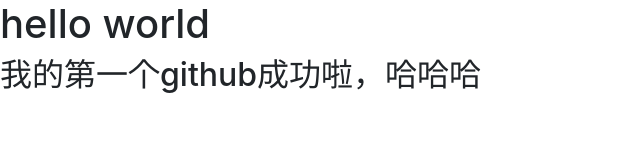
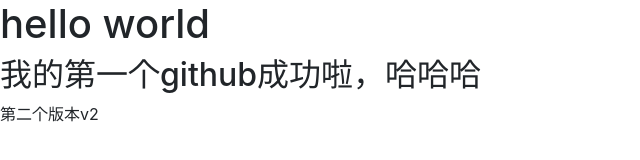
Before and after one commit to xiangbt1996/helloworld, a plain HTML site: page index.html in a window 1280 px wide. Shown: the whole page, without its empty margins (0-640 px from the left). Drawn offline with nearby package versions, Linux system fonts and the light colour scheme.

Commit message:
v2版本的第一次提交

```diff
--- a/index.html
+++ b/index.html
@@ -7,5 +7,8 @@
     <body>
 	<h1>hello world</h1>
 	    <h2>我的第一个github成功啦，哈哈哈</h2>
+
+
+	    第二个版本v2
     </body>
 </html>
```
